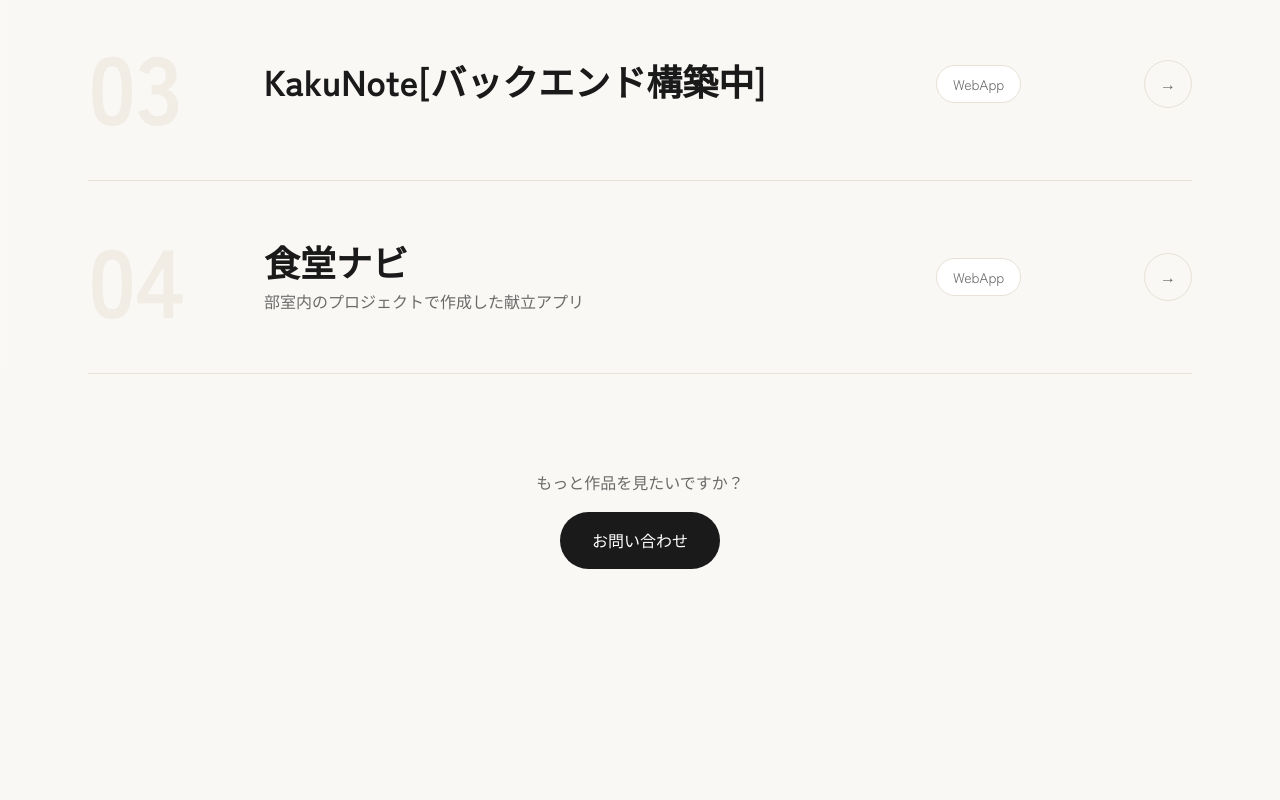
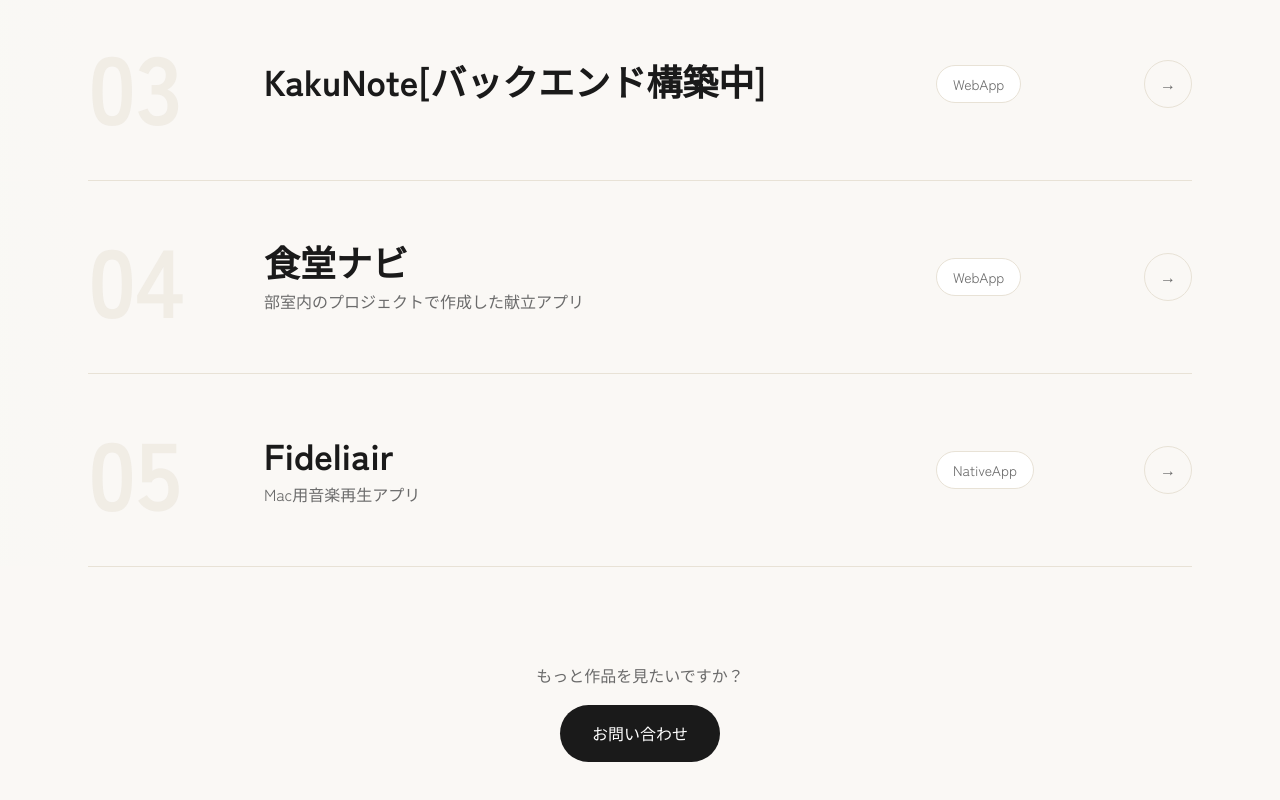
Before and after one commit to HizumeKazushi/portfolio, a Next.js app: page /works in a window 1280 px wide. Shown: the part 619-1419 px from the top of the page. Before the commit the page ends 1284 px from the top, so only its background shows below. Built offline with nearby package versions, Linux system fonts and the light colour scheme.

Commit message:
add:コンテンツ追加

```diff
--- a/data/portfolio.js
+++ b/data/portfolio.js
@@ -157,6 +157,20 @@ export const portfolioData = {
         github: 'https://github.com/HizumeKazushi/shokudou-nabi',
       },
     },
+    {
+      id: 5,
+      title: 'Fideliair',
+      category: 'NativeApp',
+      description: 'Mac用音楽再生アプリ',
+      fullDescription: 'Mac用の音楽再生アプリです。SwiftUIとLiquid Glassを使用して美しいUIを実現しました。',
+      tags: ['swift', 'SwiftUI', 'Liquid Glass'],
+      image: '/images/Fideliair.png',
+      link: '/works/5',
+      externalLinks: {
+        demo: '',
+        github: 'https://github.com/HizumeKazushi/Fideliair',
+      },
+    },
   ],
 
   // Skills section config
```
Also changed, not shown: public/images/Fideliair.png (added).
